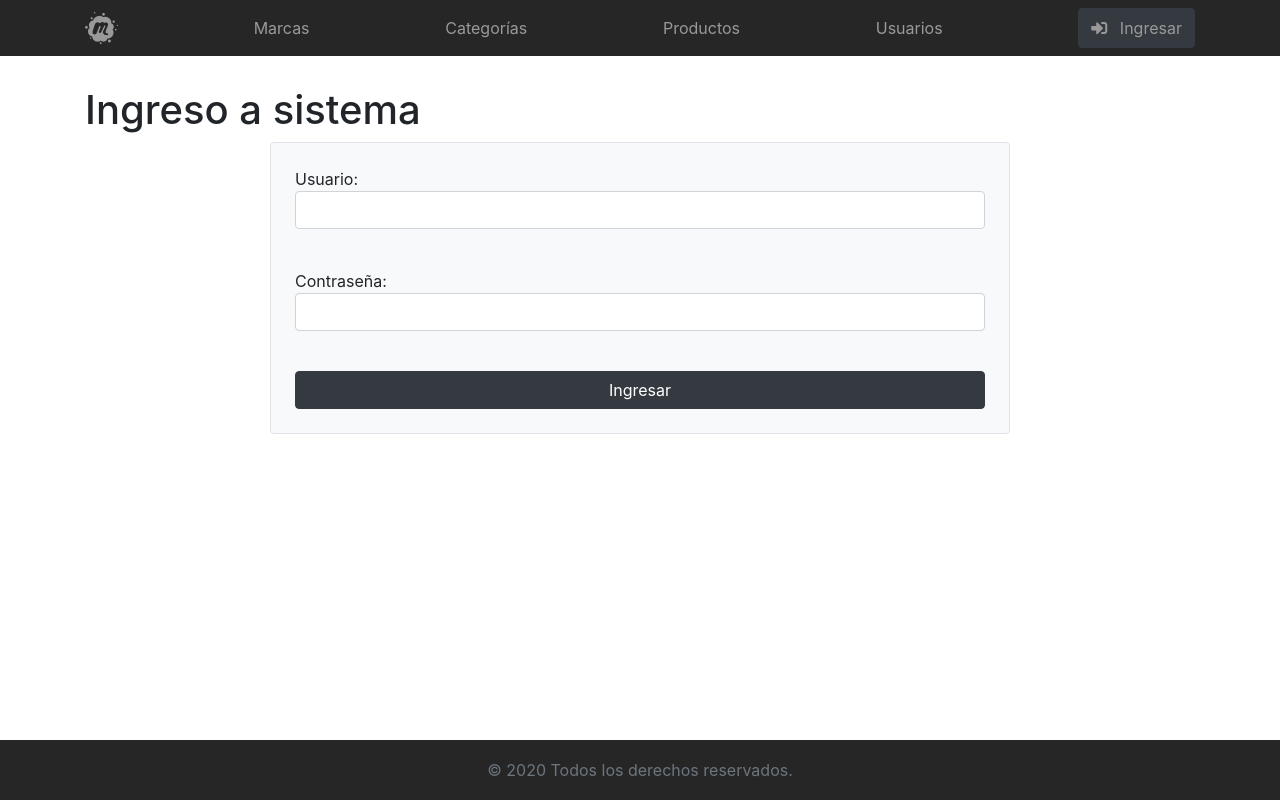
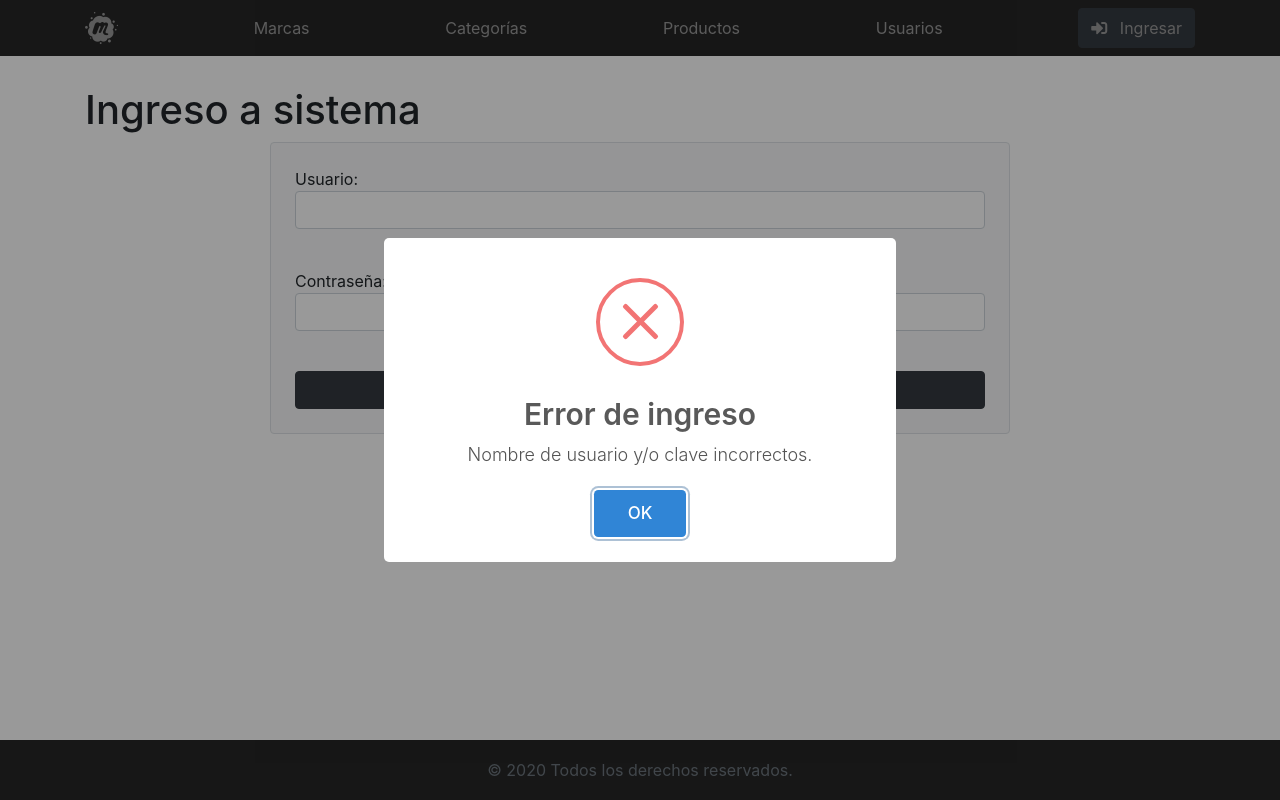
Before and after one commit to exegeses/goodMorningPHP-OLD, a PHP site: page /formLogin.php?error=1 in a window 1280 px wide. Run offline with PHP 8.4, Linux system fonts and the light colour scheme; some libraries are stand-ins or nearby versions.

Commit message:
mensaje de error en login erroneo

```diff
--- a/sistema/formLogin.php
+++ b/sistema/formLogin.php
@@ -27,6 +27,23 @@
 
             </form>
         </div>
+        <?php
+            if( isset($_GET['error']) ){
+                $error = $_GET['error'];
+
+        ?>
+                <script>
+                    Swal.fire(
+                        'Error de ingreso',
+                        'Nombre de usuario y/o clave incorrectos.',
+                        'error'
+                    )
+                </script>
+        <?php
+            }
+        ?>
+
+
     </main>
 
 <?php  include 'includes/footer.php';  ?>
```
Also changed, not shown: sistema/funciones/autenticacion.php (+6 -6 lines).
